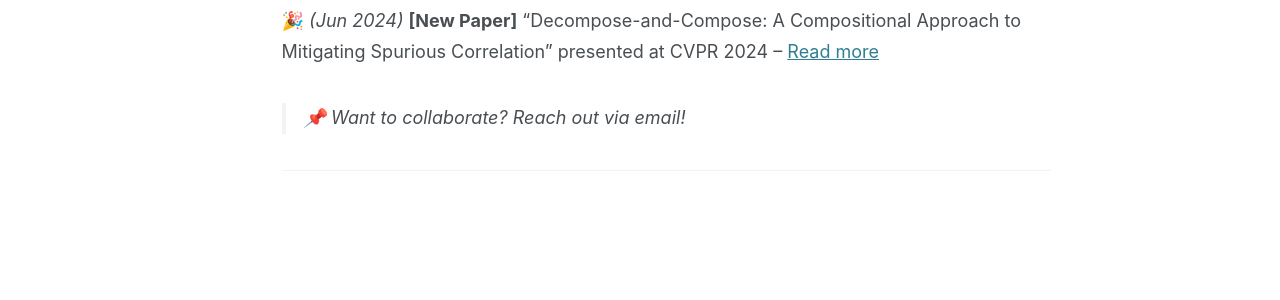
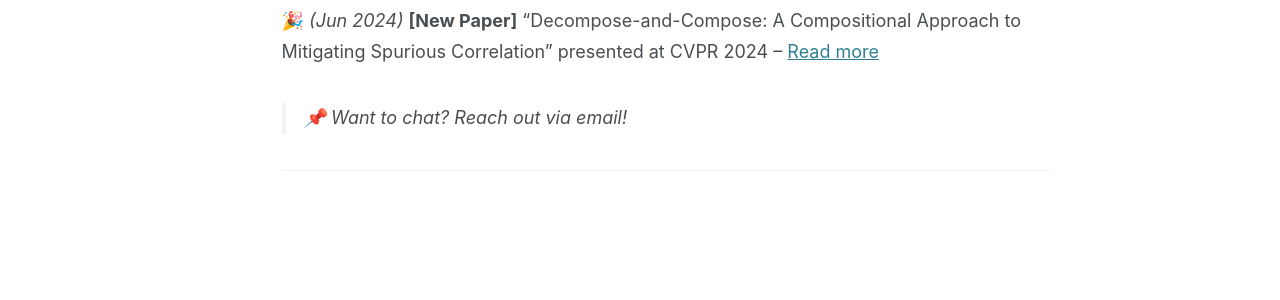
Before and after one commit to sudoparsa/sudoparsa.github.io, a Jekyll site: the page built from _pages/about.md, in a window 1280 px wide and 1361 px high. Shown: the part 872-1172 px from the top of the window. Built offline with Jekyll 4.4.1, drawn with Linux system fonts in a browser that asks for light colours; some web fonts are replaced; our own code applies the rules of GitHub Pages for plain Markdown files.

Commit message:
Update about.md

```diff
--- a/_pages/about.md
+++ b/_pages/about.md
@@ -25,7 +25,7 @@ My research focuses on failure modes in multimodal large language models, with t
 
 🎉 *(Jun 2024)*  **[New Paper]** "Decompose-and-Compose: A Compositional Approach to Mitigating Spurious Correlation" presented at CVPR 2024 – [Read more](https://cvpr.thecvf.com/virtual/2024/poster/30981)
 
-> 📌 *Want to collaborate? Reach out via email!*
+> 📌 *Want to chat? Reach out via email!*
 
 ---
 
```
